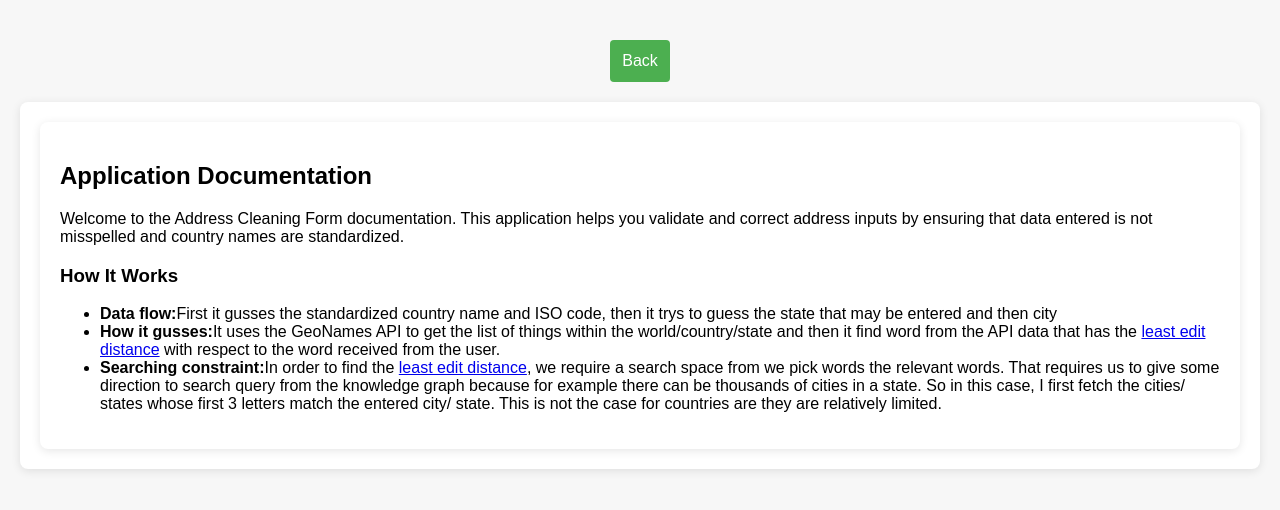
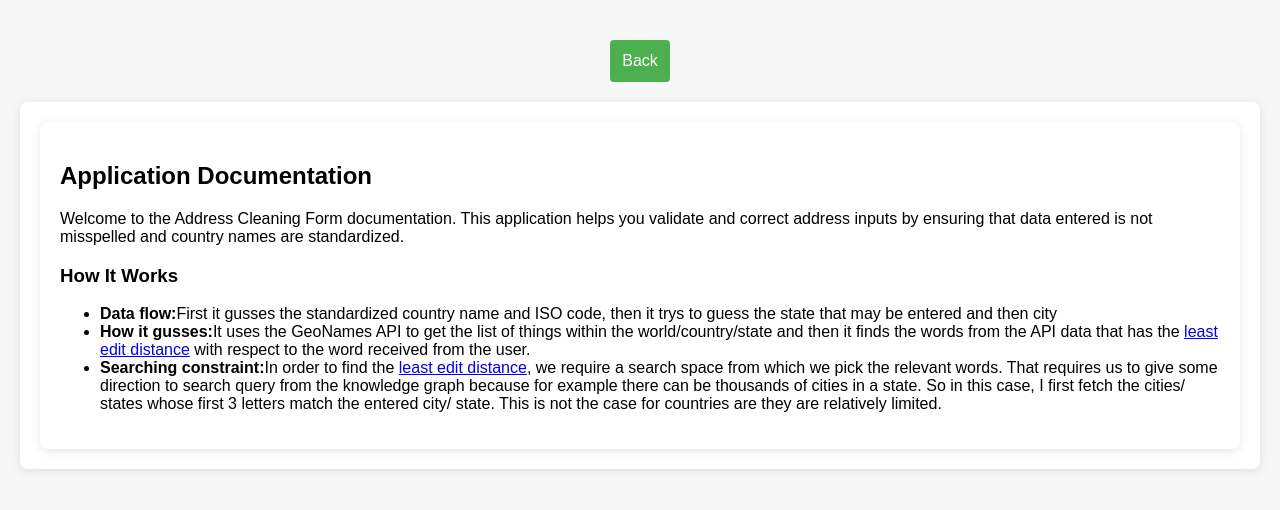
Before and after one commit to hvrshchaudhary/Janitor, a Flask app: page /documentation in a window 1280 px wide. Shown: the top 510 px of the page. Run offline with Flask 3, Linux system fonts and the light colour scheme.

Commit message:
updated documentation

```diff
--- a/templates/documentation.html
+++ b/templates/documentation.html
@@ -21,8 +21,8 @@
             <h3>How It Works</h3>
             <ul>
                 <li><strong>Data flow:</strong>First it gusses the standardized country name and ISO code, then it trys to guess the state that may be entered and then city</li>
-                <li><strong>How it gusses:</strong>It uses the GeoNames API to get the list of things within the world/country/state and then it find word from the API data that has the <a href="https://leetcode.com/problems/edit-distance/description/">least edit distance</a> with respect to the word received from the user. </li>
-                <li><strong>Searching constraint:</strong>In order to find the <a href="https://leetcode.com/problems/edit-distance/description/">least edit distance</a>, we require a search space from we pick words the relevant words. That requires us to give some direction to search query from the knowledge graph because for example there can be thousands of cities in a state. So in this case, I first fetch the cities/ states whose first 3 letters match the entered city/ state. This is not the case for countries are they are relatively limited.</li>
+                <li><strong>How it gusses:</strong>It uses the GeoNames API to get the list of things within the world/country/state and then it finds the words from the API data that has the <a href="https://leetcode.com/problems/edit-distance/description/">least edit distance</a> with respect to the word received from the user. </li>
+                <li><strong>Searching constraint:</strong>In order to find the <a href="https://leetcode.com/problems/edit-distance/description/">least edit distance</a>, we require a search space from which we pick the relevant words. That requires us to give some direction to search query from the knowledge graph because for example there can be thousands of cities in a state. So in this case, I first fetch the cities/ states whose first 3 letters match the entered city/ state. This is not the case for countries are they are relatively limited.</li>
             </ul>
 
 
```
